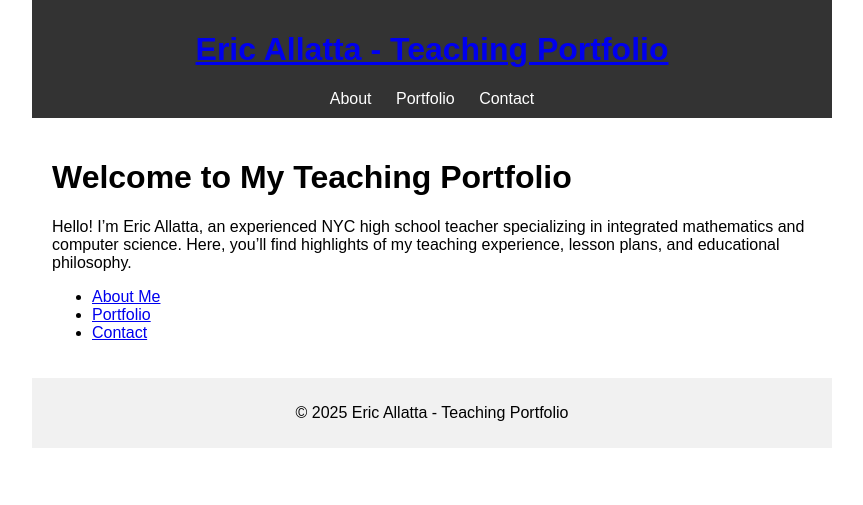
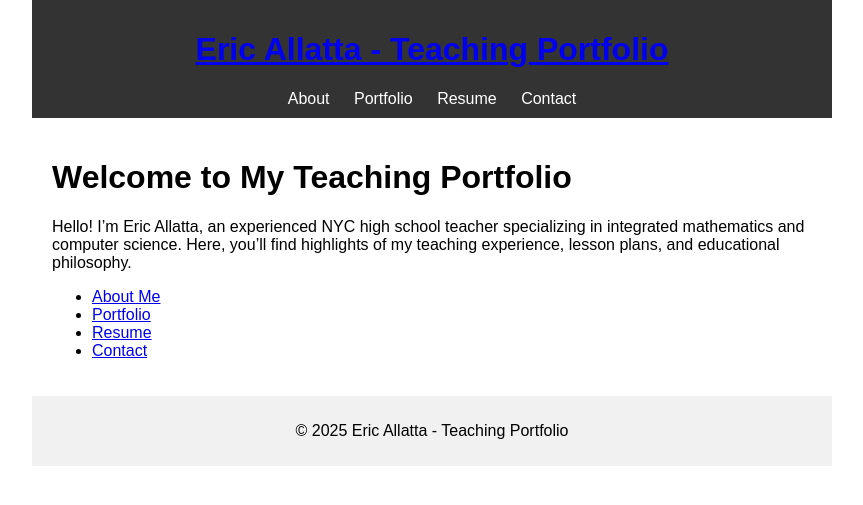
Before and after one commit to MrAllatta/teaching-portfolio, a Jekyll site: the page built from index.md, in a window 1280 px wide. Shown: the top 505 px of the page, without its empty margins (208-1071 px from the left). Built offline with Jekyll 4.4.1, drawn with Linux system fonts in a browser that asks for light colours.

Commit message:
added resume

```diff
--- a/_includes/header.html
+++ b/_includes/header.html
@@ -3,6 +3,7 @@
     <nav>
         <a href="{{ '/about/' | relative_url }}">About</a>
         <a href="{{ '/portfolio/' | relative_url }}">Portfolio</a>
+	<a href="{{ '/resume/' | relative_url }}">Resume</a>
         <a href="{{ '/contact/' | relative_url }}">Contact</a>
     </nav>
 </header>
--- a/index.md
+++ b/index.md
@@ -9,4 +9,5 @@ Hello! I'm Eric Allatta, an experienced NYC high school teacher specializing in
 
 - [About Me]({{site.baseurl}}/about/)
 - [Portfolio]({{site.baseurl}}/portfolio/)
+- [Resume]({{site.baseurl}}/resume/)
 - [Contact]({{site.baseurl}}/contact/)
```
